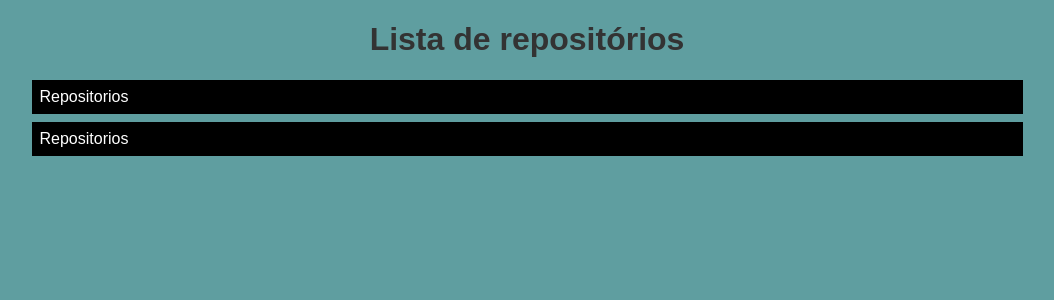
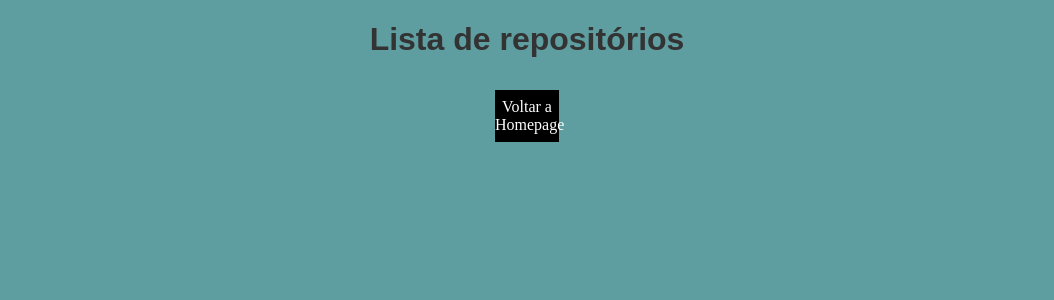
Before and after one commit to GVictorLO/Github-repositories-finder, a React (Create React App) app: page /repositories in a window 1280 px wide. Shown: the top 300 px of the page, without its empty margins (121-1175 px from the left). Built offline with nearby package versions, Linux system fonts and the light colour scheme.

Commit message:
renderizando os dados do locaStorege e impletentando link para homepage

```diff
--- a/src/pages/Home/index.js
+++ b/src/pages/Home/index.js
@@ -1,6 +1,7 @@
 import React, { useState } from "react";
 import axios from "axios";
 import * as S from "./styled";
+// import { useNavigate } from "react-router-dom";
 
 function HomeApp() {
   const [usuario, setUsuario] = useState("");
@@ -11,6 +12,7 @@ function HomeApp() {
       .then((response) => {
         const repositories = response.data;
         const repositoriesName = [];
+
         repositories.map((repository) => {
           repositoriesName.push(repository.name);
         });
@@ -28,10 +30,8 @@ function HomeApp() {
         <h2>Digite o nome de usuario que deseja ver os repositórios</h2>
         <S.Content>
           <S.Input
-            name="usuario"
             className="usuario"
             id="usuario"
-            type="text"
             placeholder="Nome de usuário"
             onChange={(e) => setUsuario(e.target.value)}
           ></S.Input>
--- a/src/pages/Repositories/index.js
+++ b/src/pages/Repositories/index.js
@@ -1,17 +1,28 @@
-import React from "react";
+import React, { useEffect, useNavigate, useState } from "react";
 import * as S from "./styled";
 
 export default function Repositories() {
+  // const navigate = useNavigate();
+  const [repositories, setRepositories] = useState([]);
+
+  useEffect(() => {
+    let repositoriesName = localStorage.getItem("repositoriesName");
+    if (repositoriesName != null) {
+      repositoriesName = JSON.parse(repositoriesName);
+      setRepositories(repositoriesName);
+    }
+  }, []);
+
   return (
-    <>
+    <S.Container>
       <S.Title>Lista de repositórios</S.Title>
-      <S.Container>
-        <S.List>
-          <S.ListItem>Repositorios</S.ListItem>
-          <S.ListItem>Repositorios</S.ListItem>
-        </S.List>
-        {/* <S.LinkHome> Voltar a Homepage</S.LinkHome> */}
-      </S.Container>
-    </>
+      <S.List>
+        {repositories.map((repo) => (
+          <S.ListItem>{repo}</S.ListItem>
+        ))}
+      </S.List>
+      <S.LinkHome to="/"> Voltar a Homepage</S.LinkHome>
+    </S.Container>
   );
 }
+/* dentro do S.List está sendo feito uso de programaçao declarativa e nao imperativa */
```
